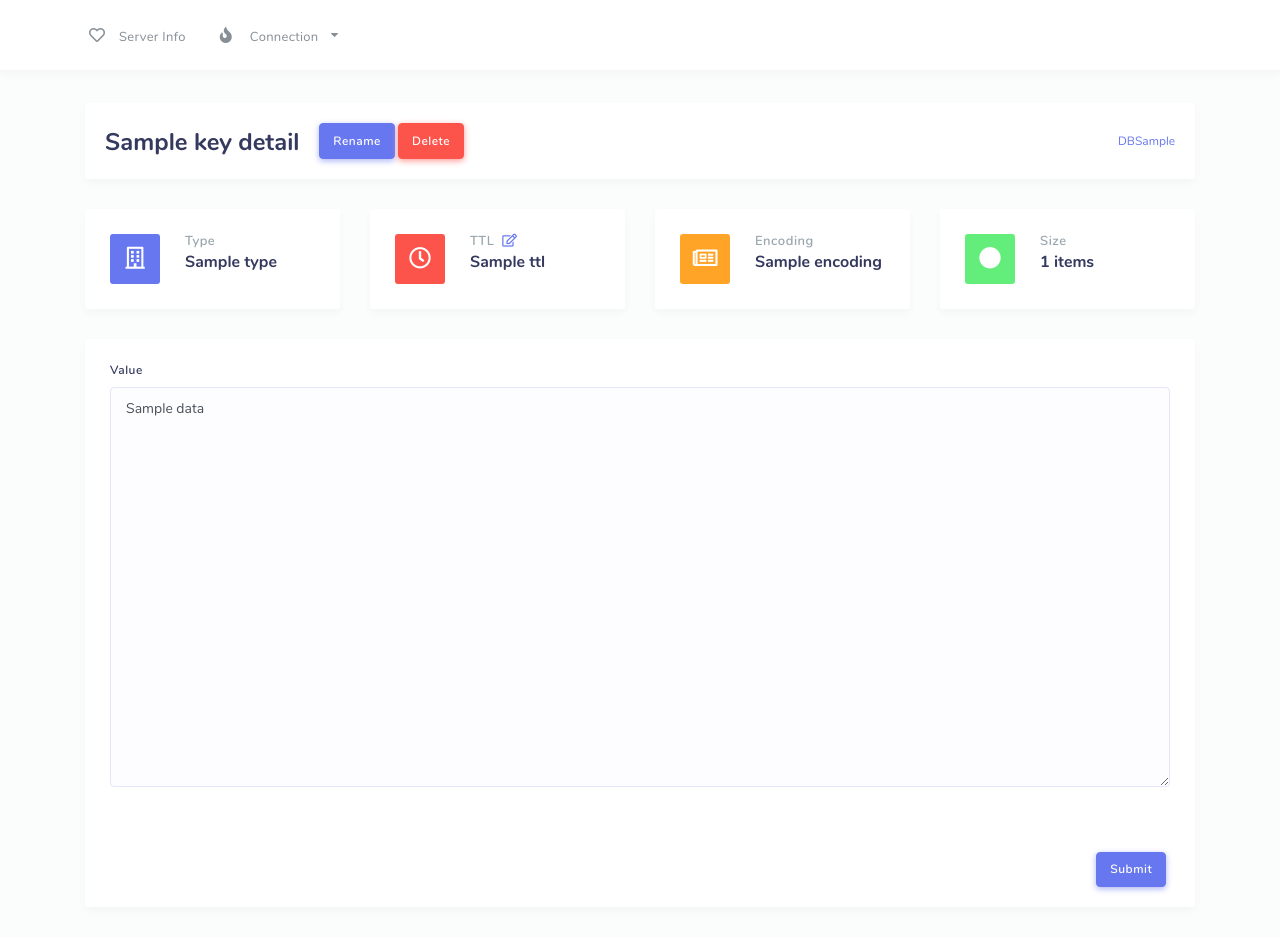
After one commit to hjlarry/flask-redisboard, a Python web app: template templates/keydetail.html in a window 1280 px wide. The commit adds this page. Run offline with Jinja, Linux system fonts and the light colour scheme; the template is opened without the code that fills it: most values are stand-ins (such as "Sample title", 1, 10 or a date in 2020); some libraries are stand-ins or nearby versions.

Commit message:
add keydetail page

```diff
--- a/app.py
+++ b/app.py
@@ -248,7 +248,7 @@ def key_detail(id, key):
     conn = server.connection
     key = parse.unquote_plus(key)
     key_details = _get_key_details(conn, id, key)
-    return render_template("key.html", key_details=key_details)
+    return render_template("keydetail.html", key_details=key_details, db=id)
 
 
 if __name__ == "__main__":
--- a/static/css/style.css
+++ b/static/css/style.css
@@ -170,7 +170,7 @@ select.form-control:not([size]):not([multiple]),
   height: 42px; }
 
 textarea.form-control {
-  height: 64px !important; }
+  height: 400px !important; }
 
 .custom-control {
   line-height: 1.6rem; }
@@ -772,7 +772,7 @@ select.form-control:not([size]):not([multiple]) {
   .card.card-statistic-1 .card-body, .card.card-statistic-2 .card-body {
     padding-top: 0; }
   .card.card-statistic-1 .card-body, .card.card-statistic-2 .card-body {
-    font-size: 26px;
+    font-size: 16px;
     font-weight: 700;
     color: #34395e;
     padding-bottom: 0; }
--- a/templates/database.html
+++ b/templates/database.html
@@ -3,6 +3,10 @@
 <section class="section">
     <div class="section-header">
         <h1><a href="{{url_for('db_detail', id=db)}}">Database {{db}}</a></h1>
+        <div class="section-header-button">
+            <a href="#" class="btn btn-primary">Add New</a>
+            <a href="#" class="btn btn-danger">Flush DB</a>
+        </div>
         <div class="section-header-breadcrumb">
             <div class="breadcrumb-item">Keys: {{ db_detail._keys}} </div>
             <div class="breadcrumb-item">Expires: {{ db_detail.expires }}</div>
--- /dev/null
+++ b/templates/keydetail.html
@@ -0,0 +1,101 @@
+{% extends "layout.html" %}
+{% block content %}
+<section class="section">
+    <div class="section-header">
+        <h1>{{ key_details.name }}</h1>
+        <div class="section-header-button">
+            <a href="#" class="btn btn-primary">Rename</a>
+            <a href="#" class="btn btn-danger">Delete</a>
+        </div>
+        <div class="section-header-breadcrumb">
+            <div class="breadcrumb-item"><a href="{{url_for('db_detail', id=db)}}">DB{{db}}</a></div>
+        </div>
+    </div>
+    <div class="row">
+        <div class="col-lg-3 col-md-6 col-sm-6 col-12">
+            <div class="card card-statistic-2">
+                <div class="card-icon bg-primary">
+                    <i class="far fa-building"></i>
+                </div>
+                <div class="card-wrap">
+                    <div class="card-header">
+                        <h4>Type</h4>
+                    </div>
+                    <div class="card-body">
+                        {{ key_details.type }}
+                    </div>
+                </div>
+            </div>
+        </div>
+        <div class="col-lg-3 col-md-6 col-sm-6 col-12">
+            <div class="card card-statistic-2">
+                <div class="card-icon bg-danger">
+                    <i class="far fa-clock"></i>
+                </div>
+                <div class="card-wrap">
+                    <div class="card-header">
+                        <h4>TTL <a href="#"><i class="far fa-edit"></i></a></h4>
+                    </div>
+                    <div class="card-body">
+                        {{ key_details.ttl }}
+                    </div>
+                </div>
+            </div>
+        </div>
+        <div class="col-lg-3 col-md-6 col-sm-6 col-12">
+            <div class="card card-statistic-2">
+                <div class="card-icon bg-warning">
+                    <i class="far fa-newspaper"></i>
+                </div>
+                <div class="card-wrap">
+                    <div class="card-header">
+                        <h4>Encoding</h4>
+                    </div>
+                    <div class="card-body">
+                        {{ key_details.encoding }}
+                    </div>
+                </div>
+            </div>
+        </div>
+        <div class="col-lg-3 col-md-6 col-sm-6 col-12">
+            <div class="card card-statistic-2">
+                <div class="card-icon bg-success">
+                    <i class="fas fa-circle"></i>
+                </div>
+                <div class="card-wrap">
+                    <div class="card-header">
+                        <h4>Size</h4>
+                    </div>
+                    <div class="card-body">
+                        {{ key_details.length }}
+                        {% if key_details.type == 'string' %}charcters{% else %}items{% endif %}
+                    </div>
+                </div>
+            </div>
+        </div>
+    </div>
+
+    <div class="section-body">
+        <div class="row">
+            <div class="col-12">
+                <div class="card">
+
+                    <div class="card-body">
+                        <div class="form-group">
+                            <label>Value</label>
+                            <textarea class="form-control">{{key_details.data}}</textarea>
+                        </div>
+
+                    </div>
+                    <div class="card-footer text-right">
+                        <button class="btn btn-primary mr-1" type="submit">Submit</button>
+                    </div>
+                </div>
+
+            </div>
+        </div>
+    </div>
+
+    </div>
+</section>
+{% endblock %}
```
